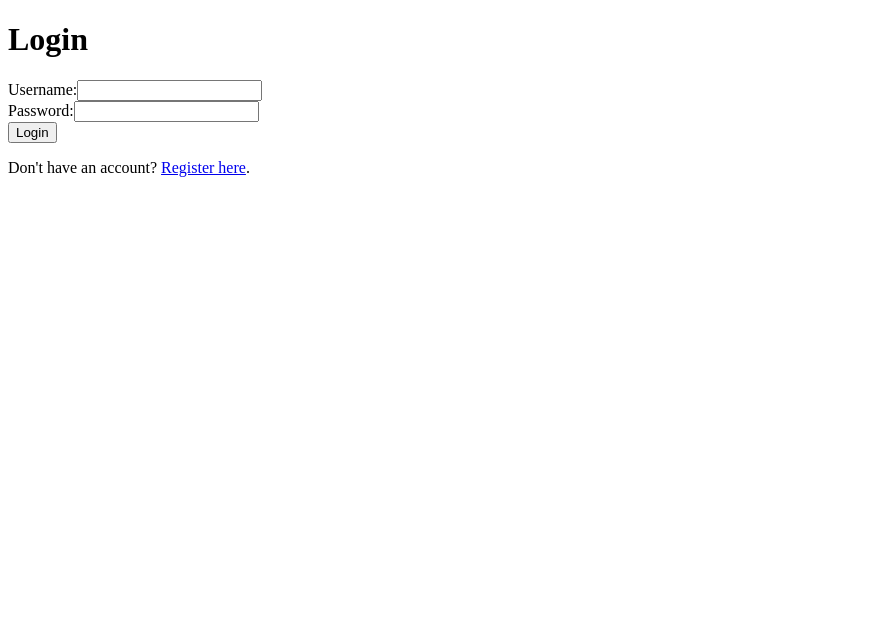
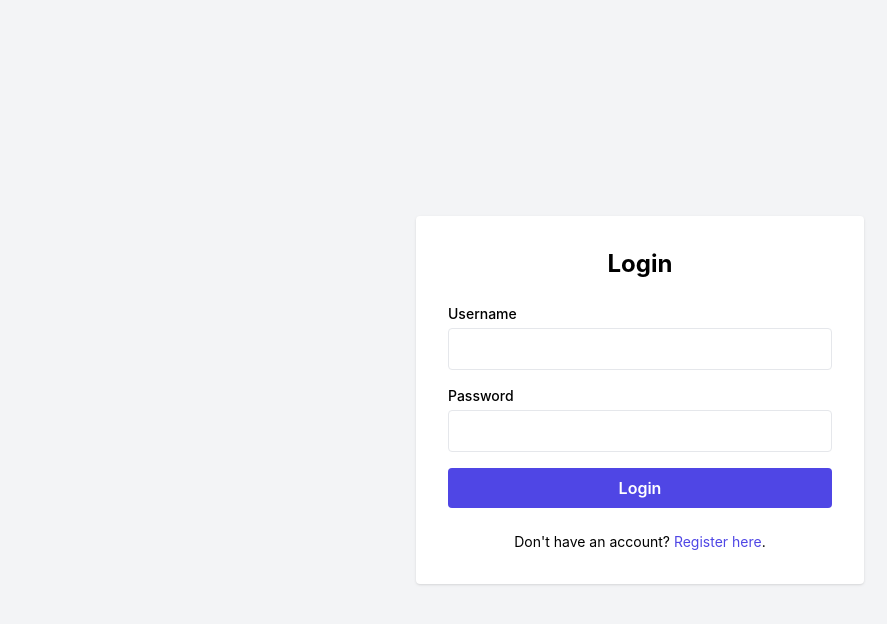
Before and after one commit to carradjm/brinker-exercise, a React (Create React App) app in the folder frontend/: page /login in a window 1280 px wide. Shown: the top 624 px of the page, without its empty margins (0-887 px from the left). Built offline with nearby package versions, Linux system fonts and the light colour scheme; no server answers.

Commit message:
Adds TailwindCSS styling to all frontend components

```diff
--- a/frontend/src/components/Login.tsx
+++ b/frontend/src/components/Login.tsx
@@ -21,34 +21,47 @@ const Login: React.FC = () => {
   };
 
   return (
+    <div className="flex items-center justify-center min-h-screen bg-gray-100">
+      <div className="w-full max-w-md p-8 space-y-6 bg-white rounded shadow">
+        <h1 className="text-2xl font-bold text-center">Login</h1>
+        {error && <p className="text-sm text-red-500 text-center">{error}</p>}
+        <form onSubmit={handleSubmit} className="space-y-4">
           <div>
-      <h1>Login</h1>
-      <form onSubmit={handleSubmit}>
-        {error && <p>{error}</p>}
-        <div>
-          <label>Username:</label>
+            <label className="block mb-1 text-sm font-medium">Username</label>
             <input
               name="username"
               value={username}
               onChange={(e) => setUsername(e.target.value)}
               required
+              className="w-full px-4 py-2 border rounded focus:outline-none focus:ring-2 focus:ring-indigo-500"
             />
           </div>
           <div>
-          <label>Password:</label>
+            <label className="block mb-1 text-sm font-medium">Password</label>
             <input
               name="password"
               type="password"
               value={password}
               onChange={(e) => setPassword(e.target.value)}
               required
+              className="w-full px-4 py-2 border rounded focus:outline-none focus:ring-2 focus:ring-indigo-500"
             />
           </div>
-        <button type="submit">Login</button>
+          <button
+            type="submit"
+            className="w-full px-4 py-2 font-semibold text-white bg-indigo-600 rounded hover:bg-indigo-700 focus:outline-none focus:ring-2 focus:ring-indigo-500"
+          >
+            Login
+          </button>
         </form>
-      <p>
-        Don't have an account? <a href="/register">Register here</a>.
+        <p className="text-sm text-center">
+          Don't have an account?{' '}
+          <a href="/register" className="text-indigo-600 hover:underline">
+            Register here
+          </a>
+          .
         </p>
+      </div>
     </div>
   );
 };
--- a/frontend/src/components/ProductForm.tsx
+++ b/frontend/src/components/ProductForm.tsx
@@ -83,35 +83,65 @@ const ProductForm: React.FC<Props> = ({ readOnly }) => {
   };
 
   if (loading) {
-    return <p>Loading product...</p>;
+    return (
+      <div className="flex items-center justify-center min-h-screen">
+        <p className="text-center">Loading product...</p>
+      </div>
+    );
   }
 
   return (
+    <div className="flex items-center justify-center min-h-screen bg-gray-100">
+      <div className="w-full max-w-md p-8 space-y-6 bg-white rounded shadow">
+        <h1 className="text-2xl font-bold text-center">
+          {readOnly ? 'View Product' : id ? 'Edit Product' : 'Create Product'}
+        </h1>
+        <form onSubmit={handleSubmit} className="space-y-4">
           <div>
-      <h1>{readOnly ? 'View Product' : id ? 'Edit Product' : 'Create Product'}</h1>
-      <form onSubmit={handleSubmit}>
-        <div>
-          <label>Name:</label>
+            <label className="block mb-1 text-sm font-medium">Name</label>
             <input
               name="name"
               value={product.name}
               onChange={handleChange}
               readOnly={readOnly}
+              className={`w-full px-4 py-2 border rounded focus:outline-none focus:ring-2 focus:ring-indigo-500 ${readOnly ? 'bg-gray-100' : ''
+                }`}
             />
+            {errors.name && (
+              <p className="text-sm text-red-500 mt-1">{errors.name}</p>
+            )}
           </div>
           <div>
-          <label>Price:</label>
+            <label className="block mb-1 text-sm font-medium">Price</label>
             <input
               name="price"
               type="number"
               value={product.price}
               onChange={handleChange}
               readOnly={readOnly}
+              className={`w-full px-4 py-2 border rounded focus:outline-none focus:ring-2 focus:ring-indigo-500 ${readOnly ? 'bg-gray-100' : ''
+                }`}
             />
+            {errors.price && (
+              <p className="text-sm text-red-500 mt-1">{errors.price}</p>
+            )}
           </div>
-        {!readOnly && <button type="submit">{id ? 'Update' : 'Create'}</button>}
+          {!readOnly && (
+            <button
+              type="submit"
+              className="w-full px-4 py-2 font-semibold text-white bg-indigo-600 rounded hover:bg-indigo-700 focus:outline-none focus:ring-2 focus:ring-indigo-500"
+            >
+              {id ? 'Update' : 'Create'}
+            </button>
+          )}
         </form>
-      <button onClick={() => navigate(-1)}>Back</button>
+        <button
+          onClick={() => navigate(-1)}
+          className="w-full px-4 py-2 font-semibold text-white bg-gray-600 rounded hover:bg-gray-700 focus:outline-none focus:ring-2 focus:ring-gray-500"
+        >
+          Back
+        </button>
+      </div>
     </div>
   );
 };
--- a/frontend/src/components/ProductList.tsx
+++ b/frontend/src/components/ProductList.tsx
@@ -32,38 +32,73 @@ const ProductList: React.FC = () => {
 
 
   if (loading) {
-    return <p>Loading products...</p>;
+    return <p className="text-center mt-4">Loading products...</p>;
   }
 
   return (
-    <div>
-      <h1>Product List</h1>
-      <Link to="/create">Create New Product</Link>
-      <table>
+    <div className="max-w-7xl mx-auto p-4">
+      <h1 className="mb-6 text-3xl font-bold text-center">Product List</h1>
+      <div className="flex justify-end mb-4">
+        <Link
+          to="/create"
+          className="px-4 py-2 font-semibold text-white bg-indigo-600 rounded hover:bg-indigo-700 focus:outline-none focus:ring-2 focus:ring-indigo-500"
+        >
+          Create New Product
+        </Link>
+      </div>
+      <div className="overflow-x-auto">
+        <table className="w-full border-collapse table-auto">
           <thead>
-          <tr>
-            <th>Name</th>
-            <th>Price</th>
-            <th>Actions</th>
+            <tr className="bg-gray-100">
+              <th className="px-4 py-2 text-left text-sm font-medium text-gray-700">
+                Name
+              </th>
+              <th className="px-4 py-2 text-left text-sm font-medium text-gray-700">
+                Price
+              </th>
+              <th className="px-4 py-2 text-left text-sm font-medium text-gray-700">
+                Actions
+              </th>
             </tr>
           </thead>
           <tbody>
-          {products.map(product => (
-            <tr key={product.id}>
-              <td>{product.name}</td>
-              <td>${product.price}</td>
-              <td>
-                <Link to={`/view/${product.id}`}>View</Link>
-                {' | '}
-                <Link to={`/edit/${product.id}`}>Edit</Link>
-                {' | '}
-                <button onClick={() => handleDelete(product.id)}>Delete</button>
+            {products.map((product) => (
+              <tr
+                key={product.id}
+                className="border-t hover:bg-gray-50 transition-colors"
+              >
+                <td className="px-4 py-2 text-sm text-gray-800">{product.name}</td>
+                <td className="px-4 py-2 text-sm text-gray-800">
+                  ${product.price.toFixed(2)}
+                </td>
+                <td className="px-4 py-2 text-sm text-gray-800">
+                  <div className="flex space-x-2">
+                    <Link
+                      to={`/view/${product.id}`}
+                      className="text-indigo-600 hover:underline"
+                    >
+                      View
+                    </Link>
+                    <Link
+                      to={`/edit/${product.id}`}
+                      className="text-green-600 hover:underline"
+                    >
+                      Edit
+                    </Link>
+                    <button
+                      onClick={() => handleDelete(product.id)}
+                      className="text-red-600 hover:underline focus:outline-none"
+                    >
+                      Delete
+                    </button>
+                  </div>
                 </td>
               </tr>
             ))}
           </tbody>
         </table>
       </div>
+    </div>
   );
 };
 
--- a/frontend/src/components/Register.tsx
+++ b/frontend/src/components/Register.tsx
@@ -21,34 +21,47 @@ const Register: React.FC = () => {
   };
 
   return (
+    <div className="flex items-center justify-center min-h-screen bg-gray-100">
+      <div className="w-full max-w-md p-8 space-y-6 bg-white rounded shadow">
+        <h1 className="text-2xl font-bold text-center">Register</h1>
+        {error && <p className="text-sm text-red-500 text-center">{error}</p>}
+        <form onSubmit={handleSubmit} className="space-y-4">
           <div>
-      <h1>Register</h1>
-      <form onSubmit={handleSubmit}>
-        {error && <p>{error}</p>}
-        <div>
-          <label>Username:</label>
+            <label className="block mb-1 text-sm font-medium">Username</label>
             <input
               name="username"
               value={username}
               onChange={(e) => setUsername(e.target.value)}
               required
+              className="w-full px-4 py-2 border rounded focus:outline-none focus:ring-2 focus:ring-indigo-500"
             />
           </div>
           <div>
-          <label>Password:</label>
+            <label className="block mb-1 text-sm font-medium">Password</label>
             <input
               name="password"
               type="password"
               value={password}
               onChange={(e) => setPassword(e.target.value)}
               required
+              className="w-full px-4 py-2 border rounded focus:outline-none focus:ring-2 focus:ring-indigo-500"
             />
           </div>
-        <button type="submit">Register</button>
+          <button
+            type="submit"
+            className="w-full px-4 py-2 font-semibold text-white bg-indigo-600 rounded hover:bg-indigo-700 focus:outline-none focus:ring-2 focus:ring-indigo-500"
+          >
+            Register
+          </button>
         </form>
-      <p>
-        Already have an account? <a href="/login">Login here</a>.
+        <p className="text-sm text-center">
+          Already have an account?{' '}
+          <a href="/login" className="text-indigo-600 hover:underline">
+            Login here
+          </a>
+          .
         </p>
+      </div>
     </div>
   );
 };
--- a/frontend/src/index.css
+++ b/frontend/src/index.css
@@ -1,3 +1,7 @@
+@tailwind base;
+@tailwind components;
+@tailwind utilities;
+
 body {
   margin: 0;
   font-family: -apple-system, BlinkMacSystemFont, 'Segoe UI', 'Roboto', 'Oxygen',
--- a/frontend/src/index.tsx
+++ b/frontend/src/index.tsx
@@ -3,6 +3,7 @@ import ReactDOM from 'react-dom/client';
 import App from './App';
 import { AuthProvider } from './context/AuthContext';
 import { ProductProvider } from './context/ProductContext';
+import './index.css';
 
 const rootElement = document.getElementById('root');
 
--- a/frontend/tailwind.config.js
+++ b/frontend/tailwind.config.js
@@ -1,8 +1,9 @@
-/** @type {import('tailwindcss').Config} */
 module.exports = {
-  content: [],
+  content: [
+    './src/**/*.{js,jsx,ts,tsx}',
+  ],
   theme: {
     extend: {},
   },
   plugins: [],
-}
+};
```
Lines whose indentation alone changed are shown as unchanged.
